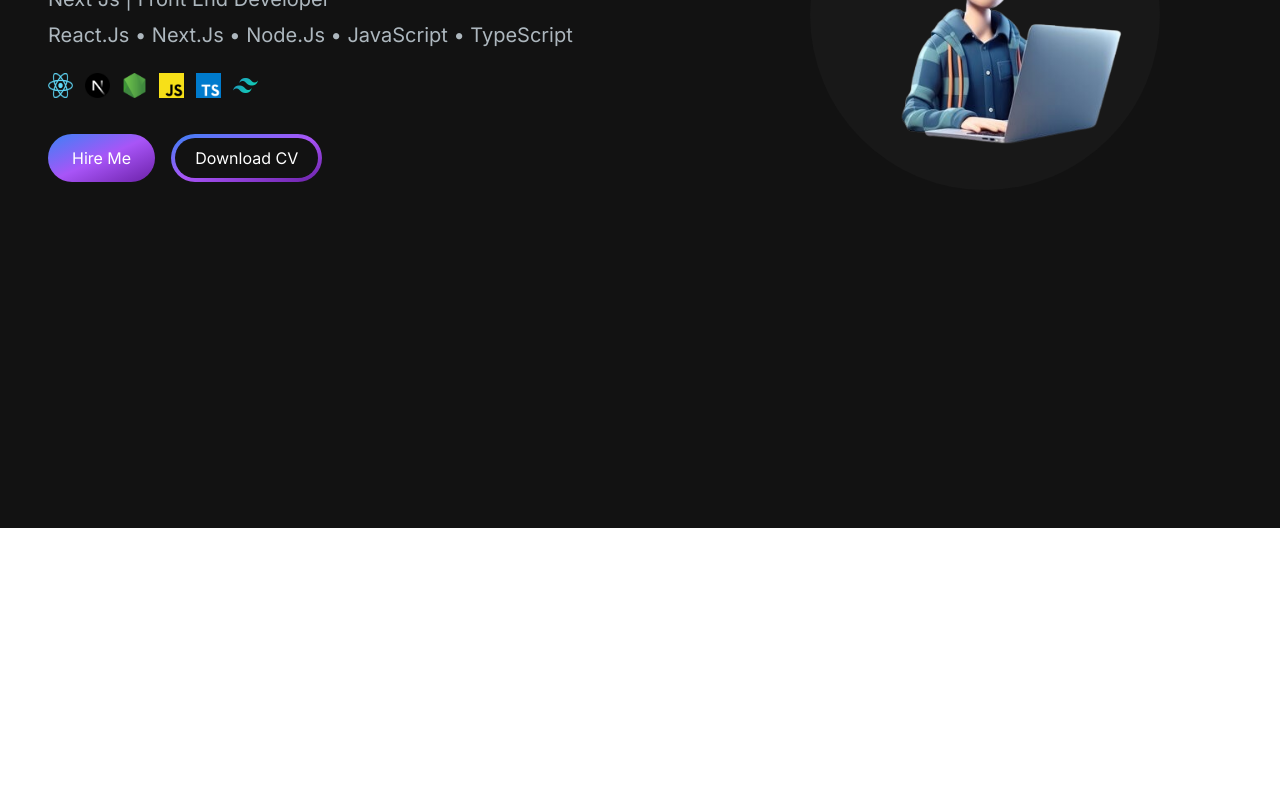
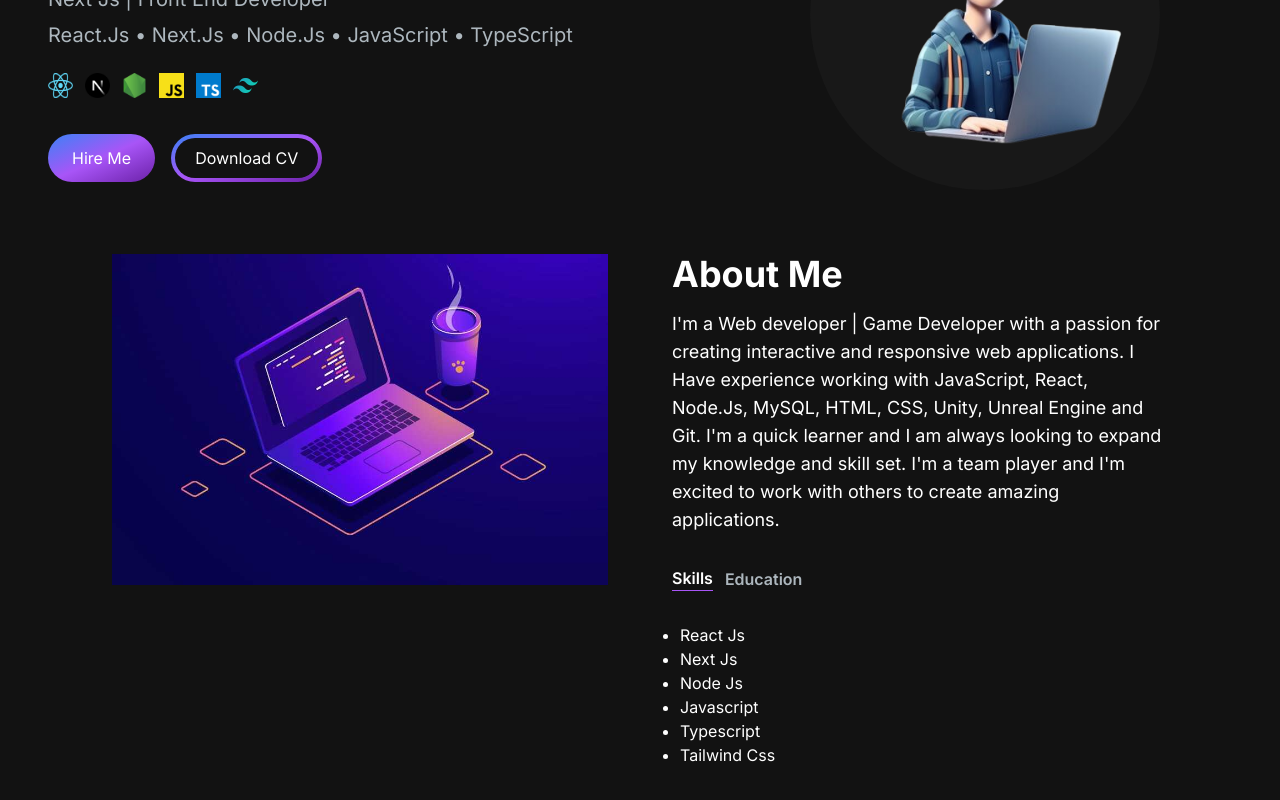
Before and after one commit to William-Dantas-Dev/william-portfolio, a Next.js app: page / in a window 1280 px wide. Shown: the part 272-1072 px from the top of the page. Before the commit the page ends 800 px from the top, so only its background shows below. Built offline with nearby package versions, Linux system fonts and the light colour scheme.

Commit message:
about section

```diff
--- /dev/null
+++ b/src/app/components/AboutSection.tsx
@@ -0,0 +1,82 @@
+/* eslint-disable react/no-unescaped-entities */
+"use client";
+import React, {useState, useTransition } from 'react'
+import Image from 'next/image'
+import TabButton from './TabButton';
+
+const TAB_DATA: {
+  title: string;
+  id: string;
+  content: React.JSX.Element;
+}[] = [
+  {
+    title: "Skills",
+    id: "Skills",
+    content: (
+      <ul className='list-disc pl-2'>
+        <li>React Js</li>
+        <li>Next Js</li>
+        <li>Node Js</li>
+        <li>Javascript</li>
+        <li>Typescript</li>
+        <li>Tailwind Css</li>
+      </ul>
+    )
+  },
+  {
+    title: "Education",
+    id: "Education",
+    content: (
+      <ul className='list-disc pl-2'>
+        <li>Computer Science</li>
+        <li>University Of Guararapes</li>
+      </ul>
+    ),
+  },
+];
+
+function AboutSection() {
+  const [tab, setTab] = useState('Skills');
+  const [isPending, startTransition] = useTransition()
+
+
+  const handleTabChange = (id: string) => {
+    startTransition(() => {
+      setTab(id);
+    });
+  }
+  return (
+    <section className='text-white'>
+      <div className='md:grid md:grid-cols-2 gap-8 items-start py-8 px-4 xl:gap-16 sm:py-16 xl:px-16'>
+        <Image src="/images/computer.jpg" width={500} height={500} alt='About Image' className=''/>
+        <div className='mt-4 md:mt-0 text-left flex flex-col h-full'>
+          <h2 className='text-4xl font-bold text-white mb-4'>About Me</h2>
+          <p className='text-base md:text-lg'>
+            I'm a Web developer | Game Developer with a passion for creating interactive
+            and responsive web applications. I Have experience working with
+            JavaScript, React, Node.Js, MySQL, HTML, CSS, Unity, Unreal Engine and Git. I'm a quick
+            learner and I am always looking to expand my knowledge and skill set.
+            I'm a team player and I'm excited to work with others to create amazing applications.
+          </p>
+          <div className="flex flex-row justify-start mt-8">
+            <TabButton
+              active={tab === "Skills"}
+              selectTab={() => handleTabChange('Skills')}
+              title="Skills"
+            />
+            <TabButton
+              active={tab === "Education"}
+              selectTab={() => handleTabChange('Education')}
+              title="Education"
+            />
+          </div>
+          <div className="mt-8">
+            {TAB_DATA.find((t) => t.id === tab)?.content}
+          </div>
+        </div>
+      </div>
+    </section>
+  )
+}
+
+export default AboutSection
--- /dev/null
+++ b/src/app/components/TabButton.tsx
@@ -0,0 +1,18 @@
+import React, { MouseEvent, MouseEventHandler } from 'react'
+
+const TabButton = ({ active, selectTab, title  } : {
+  active: boolean,
+  selectTab: () => void,
+  title: string,
+}) => {
+  const buttonClass = active ? 'text-white border-b border-purple-500' : 'text-[#ADB7BE]';
+  return (
+    <button onClick={selectTab}>
+      <p className={`mr-3 font-semibold hover:text-white ${buttonClass}`}>
+        {title}
+      </p>
+    </button>
+  )
+}
+
+export default TabButton
--- a/src/app/page.tsx
+++ b/src/app/page.tsx
@@ -1,5 +1,6 @@
 import Navbar from './components/Navbar';
 import HeroSection from './components/HeroSection';
+import AboutSection from './components/AboutSection';
 
 export default function Home() {
   return (
@@ -7,6 +8,7 @@ export default function Home() {
       <Navbar />
       <div className='container mt-24 mx-auto px-12 py-4'>
         <HeroSection />
+        <AboutSection />
       </div>
     </main>
   );
```
Also changed, not shown: public/images/computer.jpg (added).
